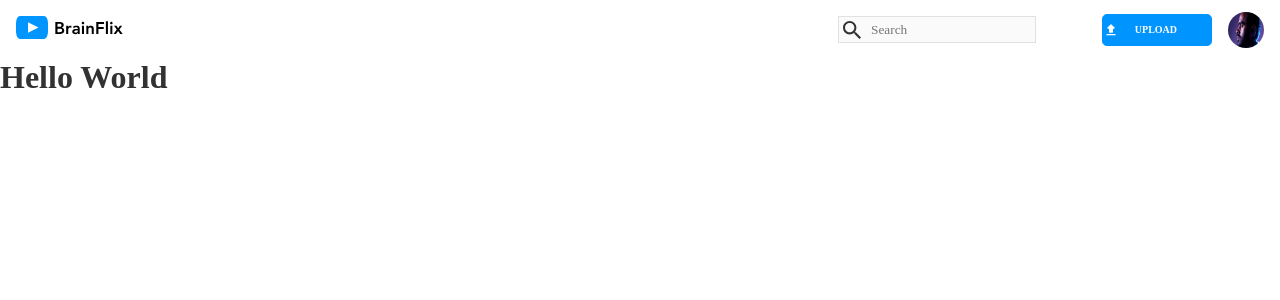
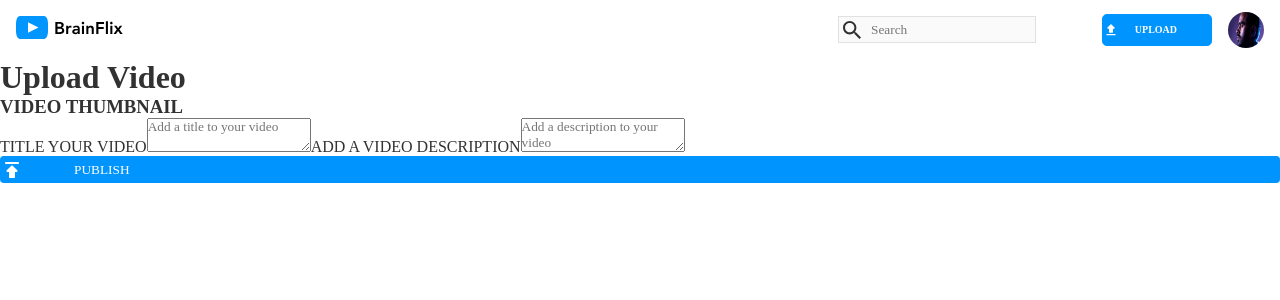
Before and after one commit to nicole758/nicole-fonseca-brainflix, a React (Create React App) app: page /upload in a window 1280 px wide. Shown: the top 300 px of the page. Built offline with nearby package versions, Linux system fonts and the light colour scheme.

Commit message:
fixed desktop page

```diff
--- a/src/pages/Home/Home.js
+++ b/src/pages/Home/Home.js
@@ -5,6 +5,7 @@ import { useState } from "react";
 import videoDetails from "../../data/video-details.json";
 import NextVideos from "../../components/NextVideos/NextVideos";
 import PostedComments from "../../components/PostedComments/PostedComments";
+import "./Home.scss";
 
 function Home() {
     const [selectedVideo, setSelectedVideo] = useState(videoDetails[0]);
@@ -19,9 +20,13 @@ function Home() {
     return (
         <>
             <VideoHero selectedVideo={selectedVideo} />
-            <VideoDetails selectedVideo={selectedVideo} />
-            <PostedComments selectedVideo={selectedVideo} />
-            <NextVideos clickHandler={videoClick} videos={filteredVideos} />
+            <div className="main">
+                <div className="main__main">
+                    <VideoDetails selectedVideo={selectedVideo} />
+                    <PostedComments selectedVideo={selectedVideo} />
+                </div>
+                <NextVideos clickHandler={videoClick} videos={filteredVideos} />
+            </div>
         </>
     );
 }
--- a/src/pages/Home/Home.scss
+++ b/src/pages/Home/Home.scss
@@ -0,0 +1,7 @@
+@import "../../styles/partials/mixins";
+
+.main{
+    @include desktop{
+        display:flex;
+    }
+}
--- a/src/pages/Upload/Upload.js
+++ b/src/pages/Upload/Upload.js
@@ -1,6 +1,25 @@
+import publish from "../../assets/images/publish.svg";
 function Upload() {
     return (
-        <h1>Hello World</h1>
+        <div>
+            <h1>Upload Video</h1>
+            <div>
+                <h3>VIDEO THUMBNAIL</h3>
+                <div></div>
+                <label className="">
+                    TITLE YOUR VIDEO
+                    <textarea className="" placeholder="Add a title to your video"></textarea>
+                </label>
+                <label className="">
+                    ADD A VIDEO DESCRIPTION
+                    <textarea className="" placeholder="Add a description to your video"></textarea>
+                </label>
+                <button className="comment__container--button">
+                    <img className="comment__container--button--img" src={publish} alt="comment button" />
+                    <span className="comment__container--button--text">PUBLISH</span>
+                </button>
+        </div>
+        </div>
     )
 }
 
```
